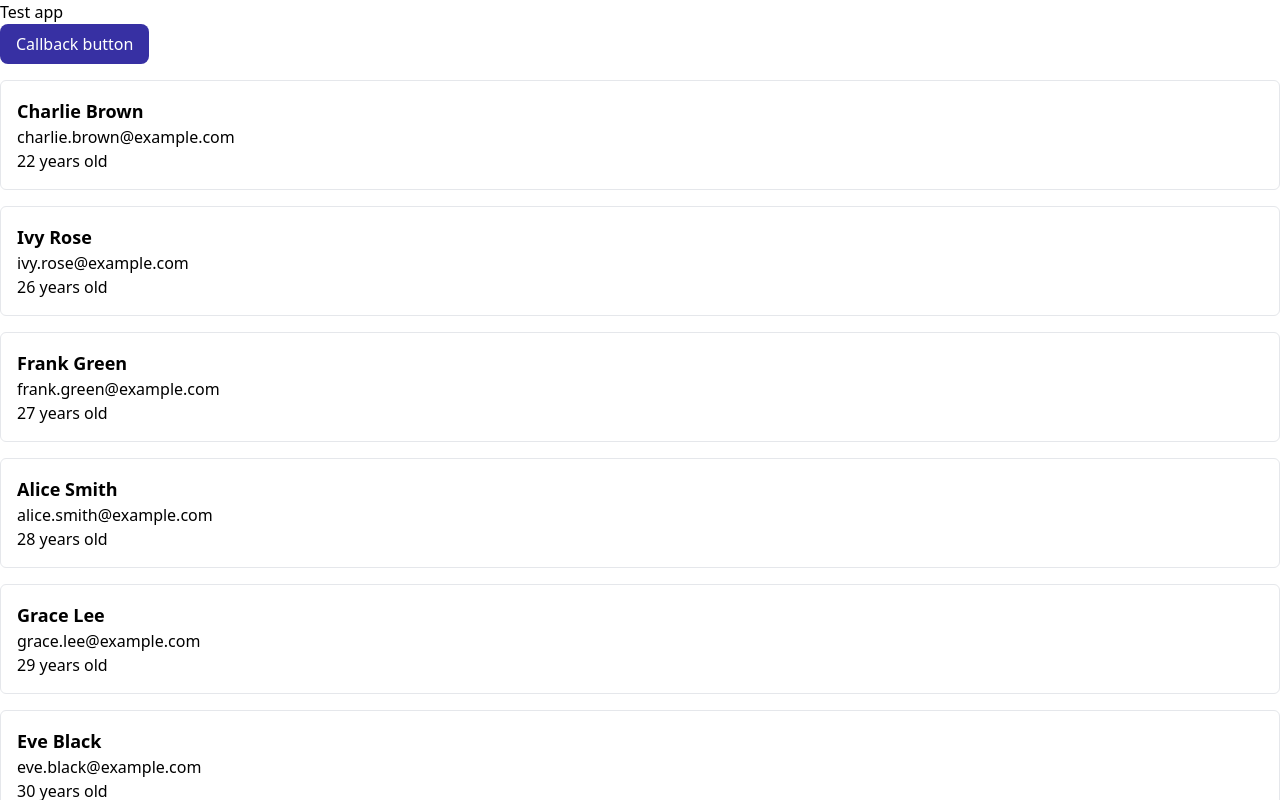
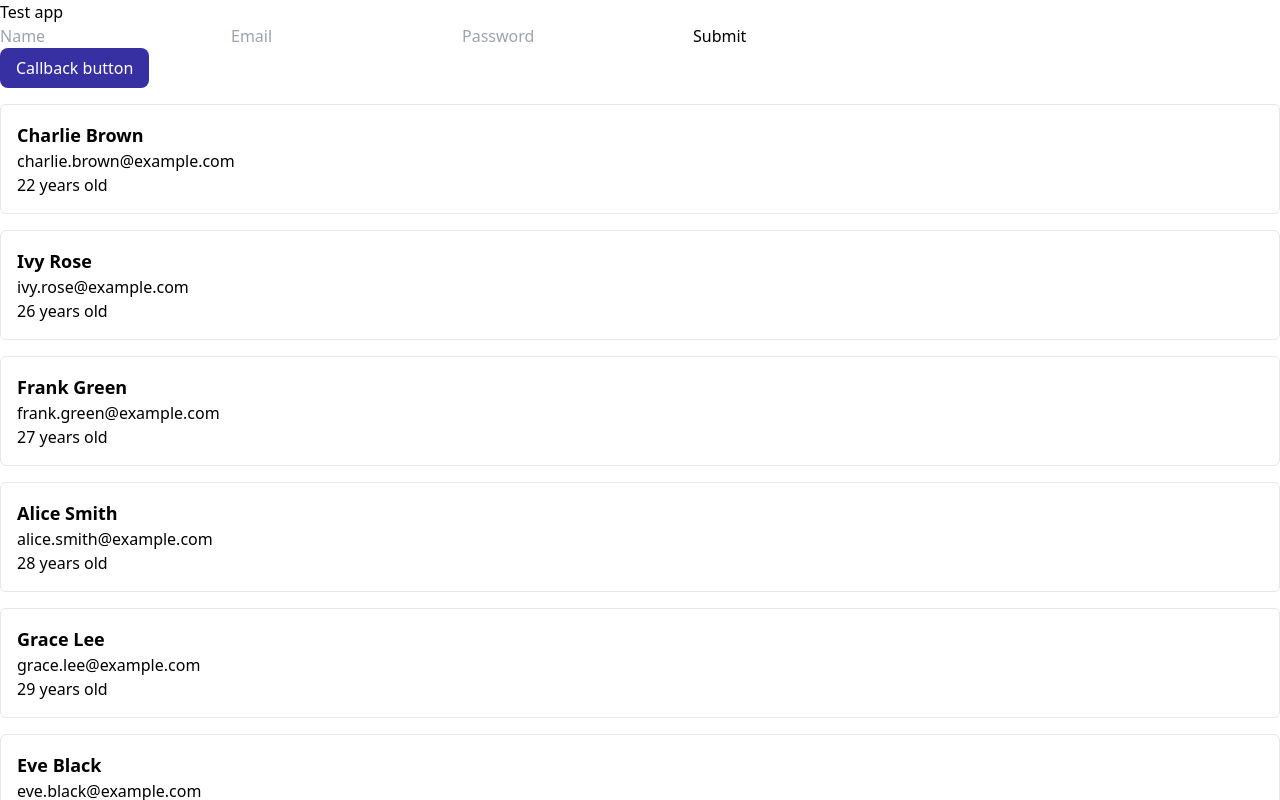
Before and after one commit to pravunathCBD/react-learning, a React (Vite) app: page / in a window 1280 px wide. Shown: the top 800 px of the page. Built offline with nearby package versions, Linux system fonts and the light colour scheme.

Commit message:
handling forms

```diff
--- a/src/App.tsx
+++ b/src/App.tsx
@@ -1,3 +1,5 @@
+import React from 'react';
+import FormComponent from './components/FormComponent';
 import HooksComponent from './components/HooksComponent';
 import ListUsers from './components/ListUsers';
 import StateComponent from './components/StateComponent';
@@ -9,6 +11,33 @@ const App = () => {
     console.log('Button clicked!', e.currentTarget);
   };
 
+  const [formData, setFormData] = React.useState<{
+    name: string;
+    email: string;
+    password: string;
+  }>({
+    name: '',
+    email: '',
+    password: '',
+  });
+
+  const onFormChange = (e: React.ChangeEvent<HTMLInputElement>) => {
+    setFormData({
+      ...formData,
+      [e.target.name]: e.target.value,
+    });
+  };
+
+  const onSubmitHandler = (e: React.FormEvent<HTMLFormElement>) => {
+    e.preventDefault();
+    console.log(formData);
+    setFormData({
+      name: '',
+      email: '',
+      password: '',
+    });
+  };
+
   return (
     <div>
       <p className='font-medium'>Test app</p>
@@ -16,6 +45,12 @@ const App = () => {
         title='Hello, world!'
         // description='This is a test description.'
       /> */}
+
+      <FormComponent
+        formData={formData}
+        onFormChange={onFormChange}
+        onSubmitHandler={onSubmitHandler}
+      />
 
       <ListUsers
         users={users}
--- /dev/null
+++ b/src/components/FormComponent.tsx
@@ -0,0 +1,49 @@
+import React from 'react';
+
+interface FormProps {
+  formData: {
+    name: string;
+    email: string;
+    password: string;
+  };
+  onFormChange: (e: React.ChangeEvent<HTMLInputElement>) => void;
+  onSubmitHandler: (e: React.FormEvent<HTMLFormElement>) => void;
+}
+
+const FormComponent: React.FC<FormProps> = ({
+  formData,
+  onSubmitHandler,
+  onFormChange,
+}) => {
+  return (
+    <form onSubmit={onSubmitHandler}>
+      <input
+        name='name'
+        required
+        type='text'
+        placeholder='Name'
+        value={formData.name}
+        onChange={onFormChange}
+      />
+      <input
+        name='email'
+        required
+        type='email'
+        placeholder='Email'
+        value={formData.email}
+        onChange={onFormChange}
+      />
+      <input
+        required
+        name='password'
+        type='password'
+        placeholder='Password'
+        value={formData.password}
+        onChange={onFormChange}
+      />
+      <button type='submit'>Submit</button>
+    </form>
+  );
+};
+
+export default FormComponent;
```
Also changed, not shown: 1 other file (tests, documents, lock files or other folders).
